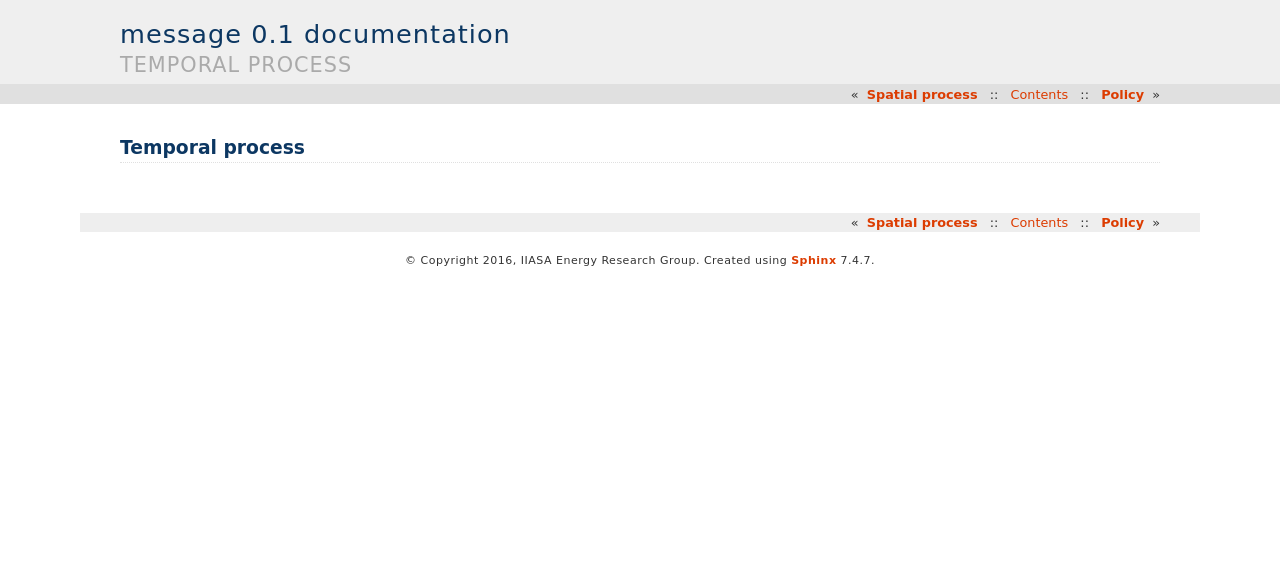
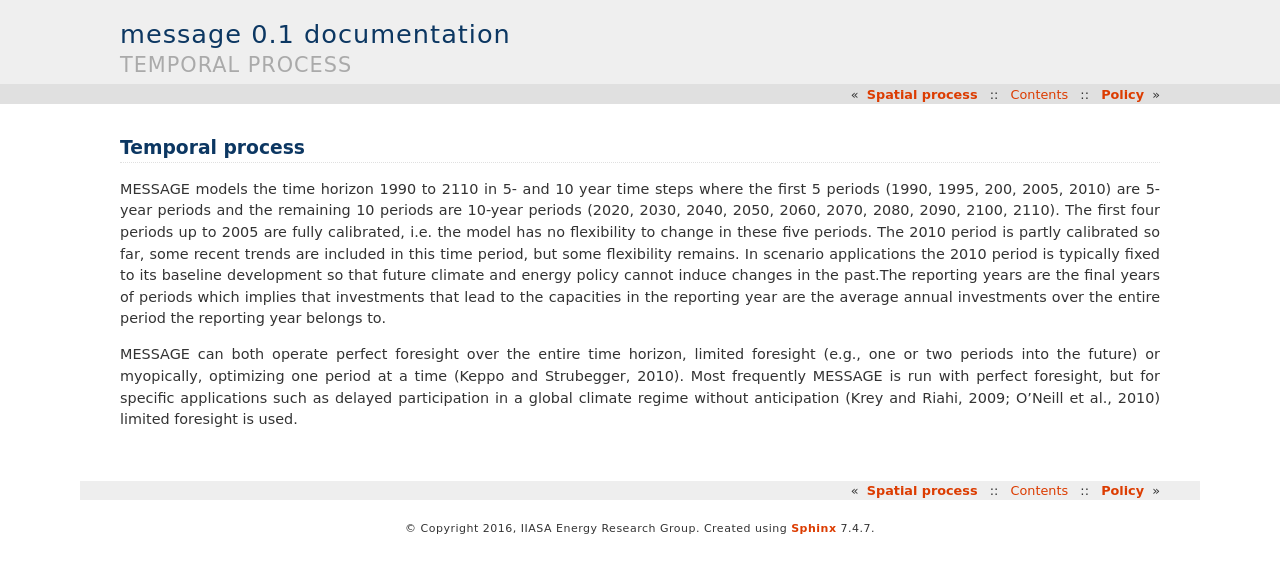
Before and after one commit to yiyi1991/message-ix-models, a Sphinx documentation site: the page built from doc/global/source/message_globiom/overview/temporal/index.rst, in a window 1280 px wide. Shown: the top 573 px of the page. Built offline with Sphinx 7.4.7, drawn with Linux system fonts in a browser that asks for light colours.

Commit message:
Update index.rst

```diff
--- a/doc/global/source/message_globiom/overview/temporal/index.rst
+++ b/doc/global/source/message_globiom/overview/temporal/index.rst
@@ -1,2 +1,5 @@
 Temporal process
 =================
+MESSAGE models the time horizon 1990 to 2110 in 5- and 10 year time steps where the first 5 periods (1990, 1995, 200, 2005, 2010) are 5-year periods and the remaining 10 periods are 10-year periods (2020, 2030, 2040, 2050, 2060, 2070, 2080, 2090, 2100, 2110). The first four periods up to 2005 are fully calibrated, i.e. the model has no flexibility to change in these five periods. The 2010 period is partly calibrated so far, some recent trends are included in this time period, but some flexibility remains. In scenario applications the 2010 period is typically fixed to its baseline development so that future climate and energy policy cannot induce changes in the past.The reporting years are the final years of periods which implies that investments that lead to the capacities in the reporting year are the average annual investments over the entire period the reporting year belongs to.
+
+MESSAGE can both operate perfect foresight over the entire time horizon, limited foresight (e.g., one or two periods into the future) or myopically, optimizing one period at a time (Keppo and Strubegger, 2010). Most frequently MESSAGE is run with perfect foresight, but for specific applications such as delayed participation in a global climate regime without anticipation (Krey and Riahi, 2009; O'Neill et al., 2010) limited foresight is used.
```
